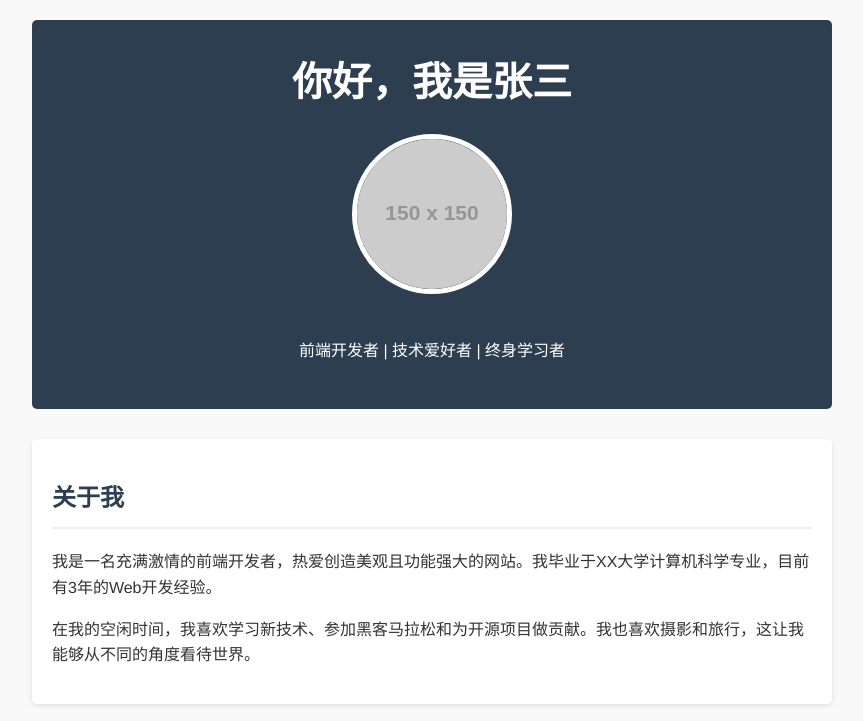
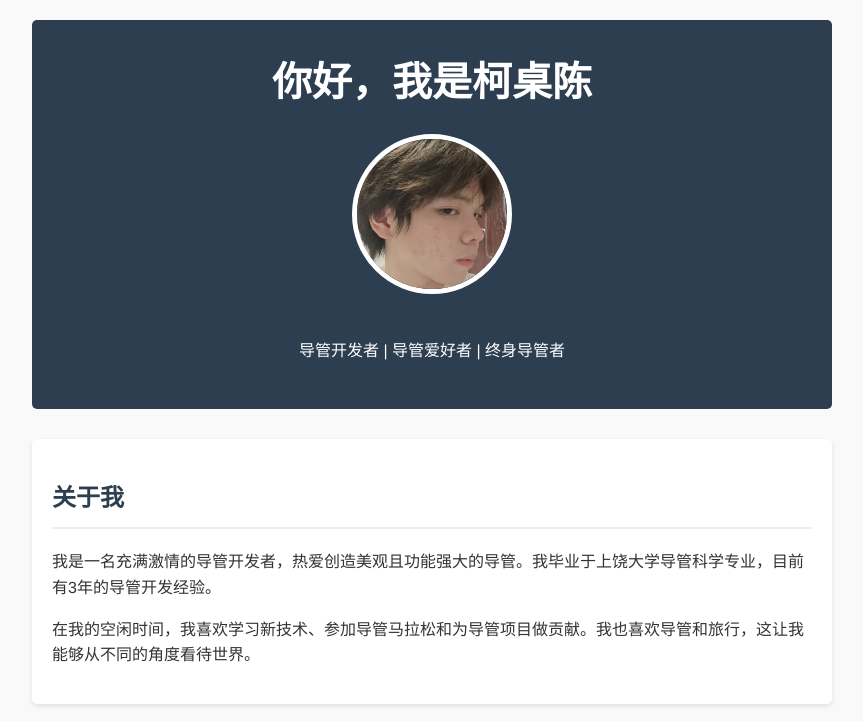
Before and after one commit to Ms2263/Ms2263.github.io, a plain HTML site: page index.html in a window 1280 px wide. Shown: the top 721 px of the page, without its empty margins (208-1071 px from the left). Drawn offline with Linux system fonts and the light colour scheme; placeholder pictures from the web are drawn by us.

Commit message:
Update index.html

```diff
--- a/index.html
+++ b/index.html
@@ -72,15 +72,15 @@
 </head>
 <body>
     <header>
-        <h1>你好，我是张三</h1>
-        <img src="https://via.placeholder.com/150" alt="我的照片" class="profile-img">
-        <p>前端开发者 | 技术爱好者 | 终身学习者</p>
+        <h1>你好，我是柯桌陈</h1>
+        <img src="myphoto.io.jpg" alt="我的照片" class="profile-img">
+        <p>导管开发者 | 导管爱好者 | 终身导管者</p>
     </header>
 
     <section>
         <h2>关于我</h2>
-        <p>我是一名充满激情的前端开发者，热爱创造美观且功能强大的网站。我毕业于XX大学计算机科学专业，目前有3年的Web开发经验。</p>
-        <p>在我的空闲时间，我喜欢学习新技术、参加黑客马拉松和为开源项目做贡献。我也喜欢摄影和旅行，这让我能够从不同的角度看待世界。</p>
+        <p>我是一名充满激情的导管开发者，热爱创造美观且功能强大的导管。我毕业于上饶大学导管科学专业，目前有3年的导管开发经验。</p>
+        <p>在我的空闲时间，我喜欢学习新技术、参加导管马拉松和为导管项目做贡献。我也喜欢导管和旅行，这让我能够从不同的角度看待世界。</p>
     </section>
 
     <section>
@@ -115,7 +115,7 @@
     </section>
 
     <footer>
-        <p>© 2025 张三. 保留所有权利.</p>
+        <p>© 2025 柯桌程. 保留所有权利.</p>
     </footer>
 </body>
 </html>
```
